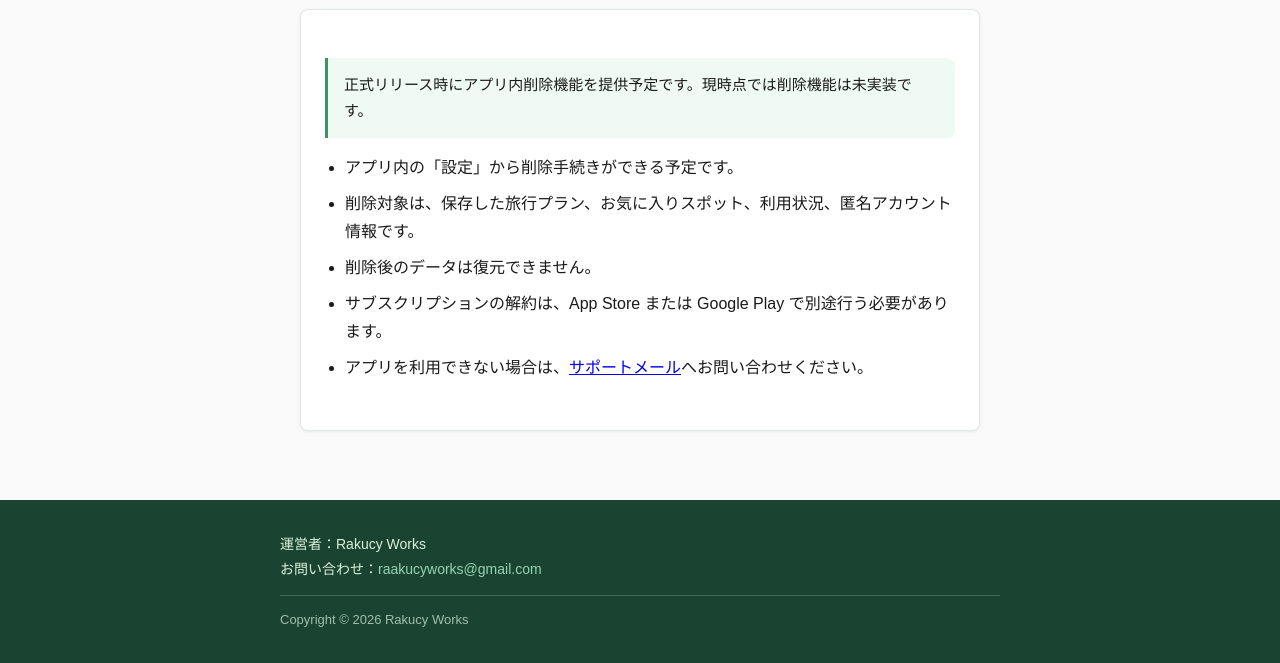
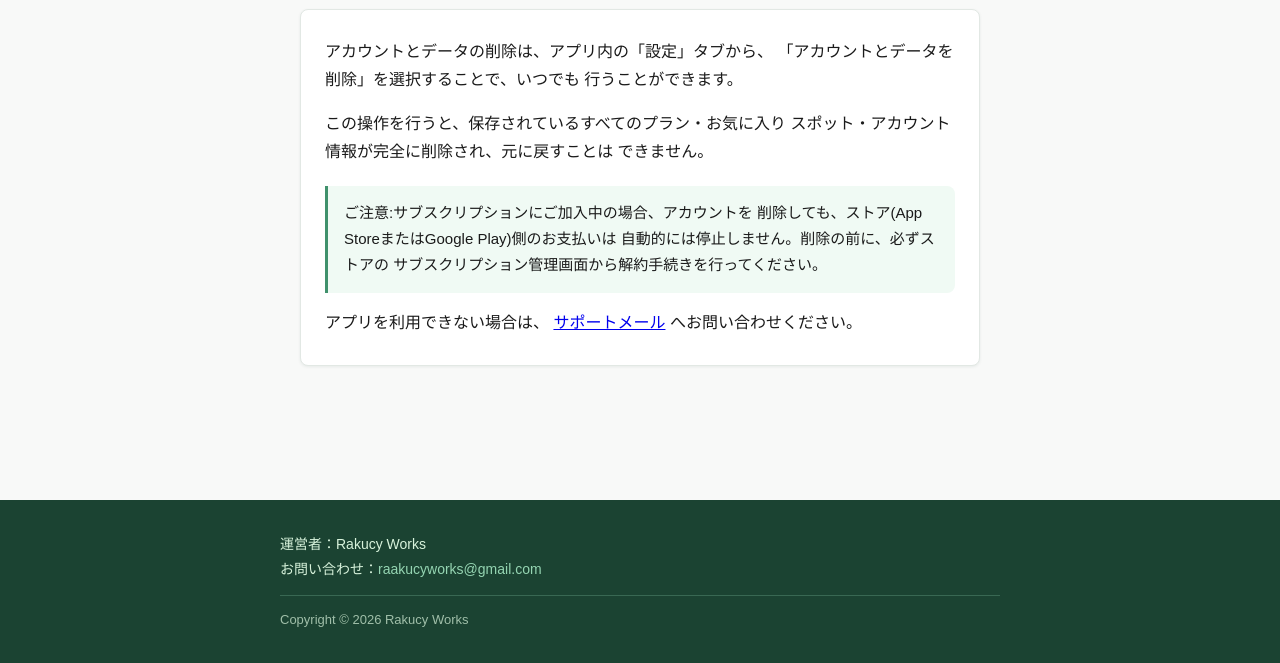
Before and after one commit to rakucyworks-create/route-app-docs, a plain HTML site: page account-deletion.html in a window 1280 px wide. Shown: the part 137-800 px from the top of the page. Drawn offline with Linux system fonts and the light colour scheme.

Commit message:
docs: アカウント削除ページを実装済みの手順に更新
Co-authored-by: Cursor <cursoragent@cursor.com>

```diff
--- a/account-deletion.html
+++ b/account-deletion.html
@@ -27,15 +27,30 @@
     <h1 class="page-title">アカウントとデータの削除</h1>
 
     <div class="content-body">
-      <p class="notice">正式リリース時にアプリ内削除機能を提供予定です。現時点では削除機能は未実装です。</p>
+      <p>
+        アカウントとデータの削除は、アプリ内の「設定」タブから、
+        「アカウントとデータを削除」を選択することで、いつでも
+        行うことができます。
+      </p>
 
-      <ul>
-        <li>アプリ内の「設定」から削除手続きができる予定です。</li>
-        <li>削除対象は、保存した旅行プラン、お気に入りスポット、利用状況、匿名アカウント情報です。</li>
-        <li>削除後のデータは復元できません。</li>
-        <li>サブスクリプションの解約は、App Store または Google Play で別途行う必要があります。</li>
-        <li>アプリを利用できない場合は、<a href="mailto:raakucyworks@gmail.com">サポートメール</a>へお問い合わせください。</li>
-      </ul>
+      <p>
+        この操作を行うと、保存されているすべてのプラン・お気に入り
+        スポット・アカウント情報が完全に削除され、元に戻すことは
+        できません。
+      </p>
+
+      <p class="notice">
+        ご注意:サブスクリプションにご加入中の場合、アカウントを
+        削除しても、ストア(App StoreまたはGoogle Play)側のお支払いは
+        自動的には停止しません。削除の前に、必ずストアの
+        サブスクリプション管理画面から解約手続きを行ってください。
+      </p>
+
+      <p>
+        アプリを利用できない場合は、
+        <a href="mailto:raakucyworks@gmail.com">サポートメール</a>
+        へお問い合わせください。
+      </p>
     </div>
   </main>
 
```
